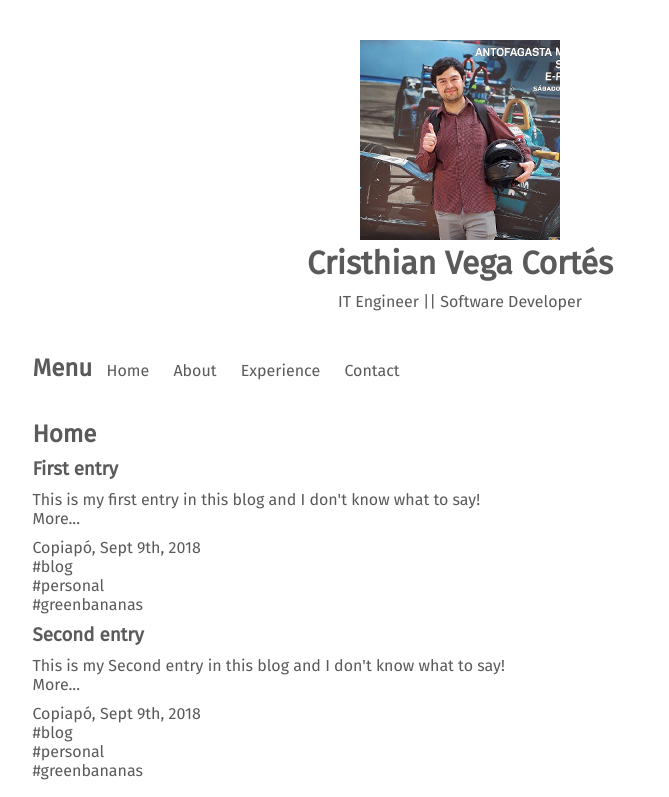
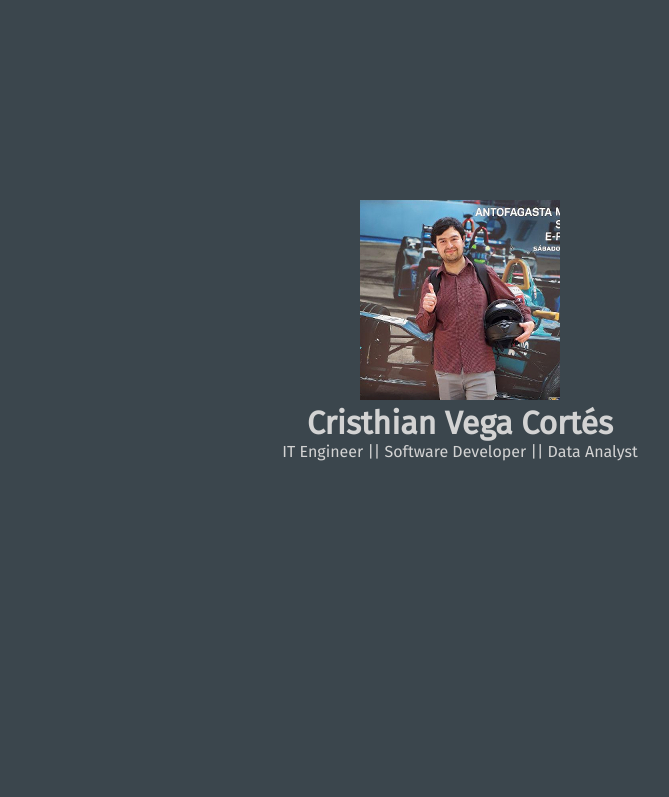
Before and after one commit to kernuac/kernuac.github.io, a plain HTML site: page index.html in a window 1280 px wide. Shown: the top 797 px of the page, without its empty margins (180-849 px from the left). Drawn offline with Linux system fonts and the light colour scheme.

Commit message:
modifying stylesheet

```diff
--- a/css/style.css
+++ b/css/style.css
@@ -7,197 +7,72 @@
 
 body, html {
     font-family: 'Fira Sans', sans-serif;
-    color: #5a5a5a;
+    color: lightgray;
 }
 
-/** general **/
+body{
+
+}
+
+.site-header {
+    width: 100vw;
+    height: 100vh;
+    background: #3b464d;
+    text-align:center;
+}
+
+.site-header img {
+    margin-top: 25vh;
+    text-align: center;
+}
+
+.navbar-main {
+    position: sticky;
+    top: 0;
+}
+
+.navbar-main ul {
+    background: gray;
+}
+
+.navbar-main ul li, .navbar-main ul h2 {
+    display: inline-block;
+    color: white;
+}
+
+.navbar-main ul li a {
+    display: block;
+    line-height: 10vh;
+    color: white;
+    padding-left: 10vh;
+}
+/*
 .site-header,
 .navbar-main,
 .main-content,
 .site-footer {
-    padding-left: 15% !important;
-    padding-right: 15% !important;
+    display: flex;
+    border: 1px solid black;
 }
 
-a {
-    text-decoration: none;
-    color: #5a5a5a;
-}
-ul {
-    list-style: none;
+.navbar-main ul {
+    display: flex;
+    flex-direction: column;
+    flex-grow: 1;
+    justify-content: space-around;
+    border: 1px solid red;
 }
 
-p {
-    margin-top: 10px;
-    text-align: justify;
+.navbar-main ul li a {
+    line-height: 20px;
+    padding: 0.4em;
+    display: block;
 }
 
-/** site-header **/
-.site-header {
-    margin: 0 auto;
-    margin-left: 20px;
-    text-align: center;
-    margin-top: 20px;
+.main-content {
+    flex-direction: column;
 }
 
-.site-header > h1 {
-
-}
-
-.site-header p {
-    font-weight: lighter;
-    text-align: center;
-}
-
-/** navbar **/
-.navbar-main > ul{
-   width: 200px;
-   position: fixed;
-   left: -220px;
-   /*background: gainsboro;*/
-   z-index: 23;
-   top: 0;
-   height: 100vh;
-   /*box-shadow: 3px 0px 5px gray;*/
-}
-
-body > * {
-    margin: 1.6%;
-}
-
-.navbar-main ul.active {
-    left: 0;
-    margin: 0;
-    background: gainsboro;
-    box-shadow: 3px 0px 10px gray;
-}
-
-
-.navbar-main > h2 {
-    margin-left: 10px;
-    padding-top : 10px;
-}
-
-.navbar-main > ul {
-    padding-top: 40px;
-}
-
-.navbar-main > ul > li > a {
-    display: block;
-    line-height: 20px;
-    padding: 10px;
-    border-bottom: 1px solid gray;
-}
-
-.navbar-main > ul > li:first-child > a {
-    border-top: 1px solid gray
-}
-
-.tg-menu-button {
-    position: fixed;
-    line-height: 22px;
-    width: 35px;
-    height: 35px;
-    top: 20px;
-    left: 10px;
-    font-size: 20pt;
-    opacity: 1;
-    border: 1px solid gray;
-    border-radius: 6px;
-    text-align: center;
-    padding-top: 7px;
-}
-
-.navbar-main.active .tg-menu-button {
-   opacity: 0;
-}
-/** pages **/
-.main-content {
-    display: block;
-    position: relative;
-    height: auto;
-}
-
-.main-content > section.page {
-    opacity: 0;
-    height: 0;
-    display: none;
-}
-
-.main-content > section.page.active {
-    display:block;
-    transition-delay: 1s;
-    opacity: 1;
-    height: auto;
-    width: 100%;
-}
-
-.page h2, .page h3 {
-    margin-top: 10px;
-    margin-bottom: 10px;
-}
-
-.site-footer {
-    border-top: 1px solid gray;
-    padding: 20px;
-    margin-top: 20px;
-}
-
-@media screen and (min-width: 720px) {
-    .site-header {
-        padding-top: 20px;
-        padding-bottom: 20px;
-        margin-left: 0px;
-    }
-    .navbar-main {
-        display: block;
-        width: 100%;
-        position: static;
-        background: transparent;
-        box-shadow: none;
-        height: 3em;
-    }
-
-    .navbar-main > ul {
-        padding-top: 0;
-        display: block;
-        position: static;
-        width: 100%;
-    }
-
-    .navbar-main > ul > h2 {
-        display: inline-block;
-    }
-    /*body > nav > h2,
-    body > nav > ul {
-        display: inline-block;
-        line-height: 20px;
-        padding-left: 1.6%;
-    }
-    */
-
-    .navbar-main > ul > li {
-        display: inline-block;
-    }
-
-    .navbar-main > ul > li > a {
-        border: none;
-    }
-
-    .navbar-main > ul > li > a.active {
-        border-bottom: 2px solid gray;
-    }
-
-    .main-content {
-        margin-top: 20px;
-        padding-left: 1.6%;
-    }
-
-    .tg-menu-button {
-        display: none;
-    }
-}
-
-@media screen and (min-width: 960px) {
-
-}
+.main-content .page {
+    height: 100vh;
+}*/
--- a/index.html
+++ b/index.html
@@ -10,7 +10,7 @@
         <header class="site-header">
             <img src="assets/img/profile_image_small.jpg" />
             <h1>Cristhian Vega Cortés</h1>
-            <p>IT Engineer || Software Developer</p>
+            <p>IT Engineer || Software Developer || Data Analyst</p>
         </header>
         <nav class="navbar-main">
             <ul><h2>Menu</h2>
@@ -25,39 +25,39 @@
         <main class="main-content">
             <section id="Home" class="page">
                 <h2>Home</h2>
-                <article>
-                    <header>
+                <article class="entry">
+                    <header class="entry-header">
                         <h3><a href="">First entry</a></h3>
                     </header>
-                    <div>
+                    <div class="entry-content">
                         <p>This is my first entry in this blog and I
                         don't know what to say!</p>
                         <span><a href="">More...</a></span>
                     </div>
-                    <footer>
+                    <footer class="entry-footer">
                         <p>Copiapó, Sept 9th, 2018</p>
-                        <ul>
-                            <li><a href="">#blog</a></li>
-                            <li><a href="">#personal</a></li>
-                            <li><a href="">#greenbananas</a></li>
+                        <ul class="hashtags">
+                            <li class="hashtag"><a href="/tag/blog">#blog</a></li>
+                            <li class="hashtag"><a href="/tag/personal">#personal</a></li>
+                            <li class="hashtag"><a href="/tag/greenbananas">#greenbananas</a></li>
                         </ul>
                     </footer>
                 </article>
-                <article>
-                    <header>
+                <article class="entry">
+                    <header class="entry-header">
                         <h3><a href="">Second entry</a></h3>
                     </header>
-                    <div>
+                    <div class="entry-content">
                         <p>This is my Second entry in this blog and I
                         don't know what to say!</p>
                         <span><a href="">More...</a></span>
                     </div>
-                    <footer>
+                    <footer class="entry-footer">
                         <p>Copiapó, Sept 9th, 2018</p>
-                        <ul>
-                            <li><a href="">#blog</a></li>
-                            <li><a href="">#personal</a></li>
-                            <li><a href="">#greenbananas</a></li>
+                        <ul class="hashtags">
+                            <li class="hashtag"><a href="/#!/tag/blog">#blog</a></li>
+                            <li class="hashtag"><a href="/#!/tag/personal">#personal</a></li>
+                            <li class="hashtag"><a href="/#!/tag/greenbananas">#greenbananas</a></li>
                         </ul>
                     </footer>
                 </article>
@@ -124,6 +124,10 @@
                     <li><a href="http://www.linkedin.com/">linkedin</a></li>
                 </ul>
             </section>
+            <section id="Error404" class="page">
+                <h2>Error 404</h2>
+                <p>Not found!</p>
+            </section>
         </main>
         <footer class="site-footer">
             <aside>
--- a/js/app/Router.js
+++ b/js/app/Router.js
@@ -42,7 +42,14 @@ var Router = (function () {
         [].slice.call( document.querySelectorAll( 'section.page' ) )
             .map( disableElement );
 
-        enableElement( document.querySelector( '#' + content ) );
+        page = document.querySelector( '#' + content );
+
+        if( ! page ) {
+            enableElement( document.querySelector( '#error' ) );
+            return false;
+        }
+
+        enableElement( page );
     };
 
     var onHashChange = function (ev) {
```
Also changed, not shown: nbproject/project.xml (deleted, +0 -9 lines), 8 other files.
